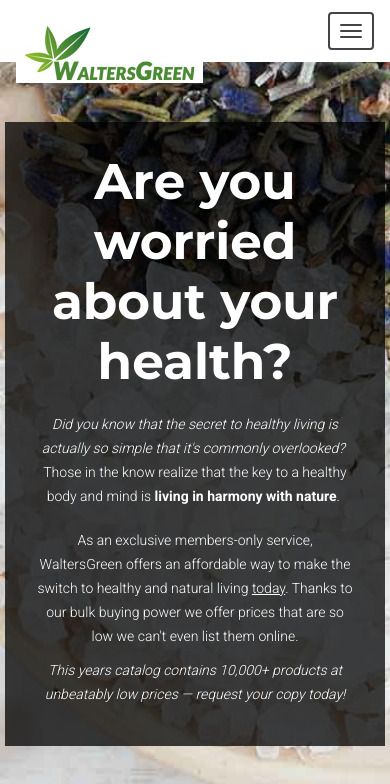
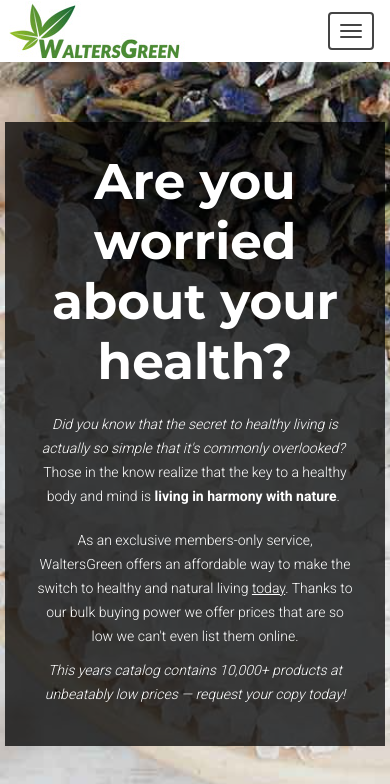
Before and after one commit to andrewsmith289/waltersgreen, a plain HTML site: page index.html in a window 390 px wide. Shown: the top 784 px of the page. Drawn offline with Linux system fonts and the light colour scheme.

Commit message:
fixed navbar logo < 767px.

```diff
--- a/css/custom.css
+++ b/css/custom.css
@@ -66,3 +66,9 @@ section#intro-6 h2 {
     padding-left: inherit;
   }
 }
+
+@media only screen and (max-width: 767px) {
+  .navbar-header .navbar-brand {
+    padding: 0;
+  }
+}
```
